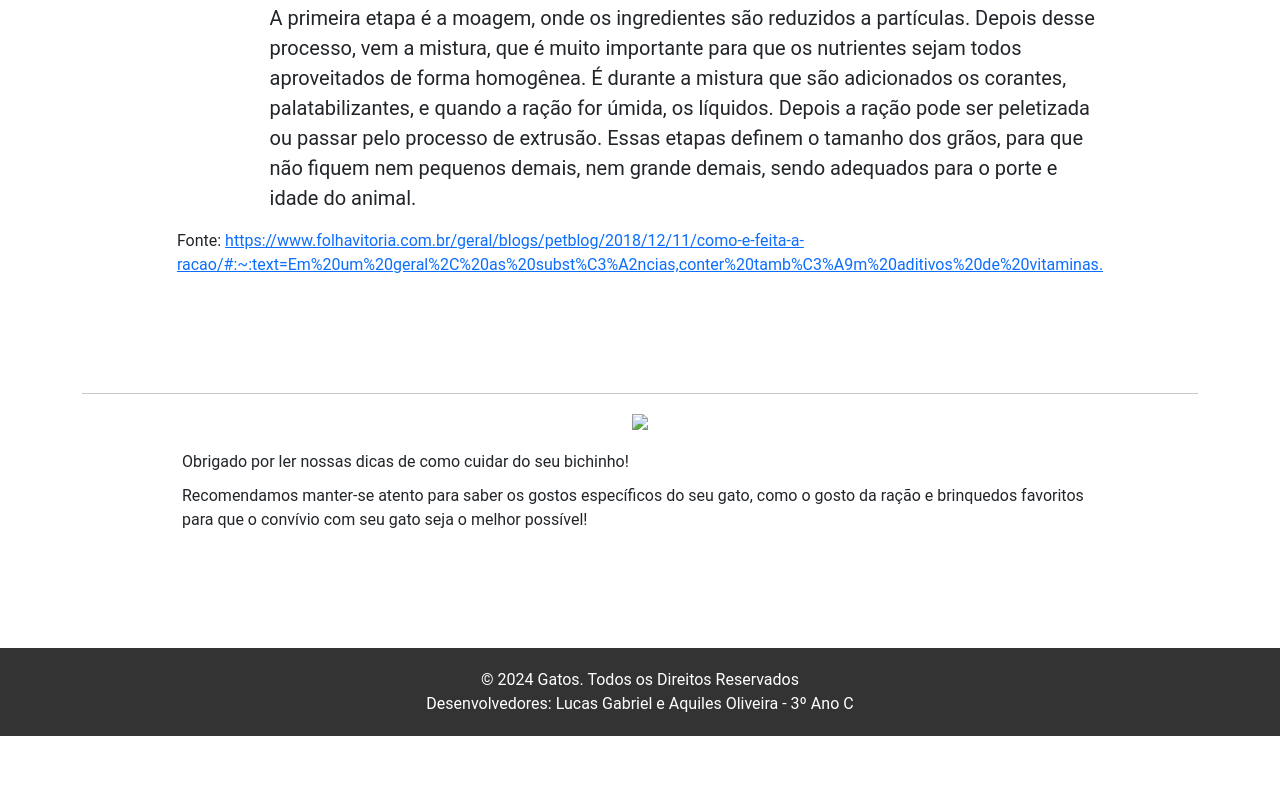
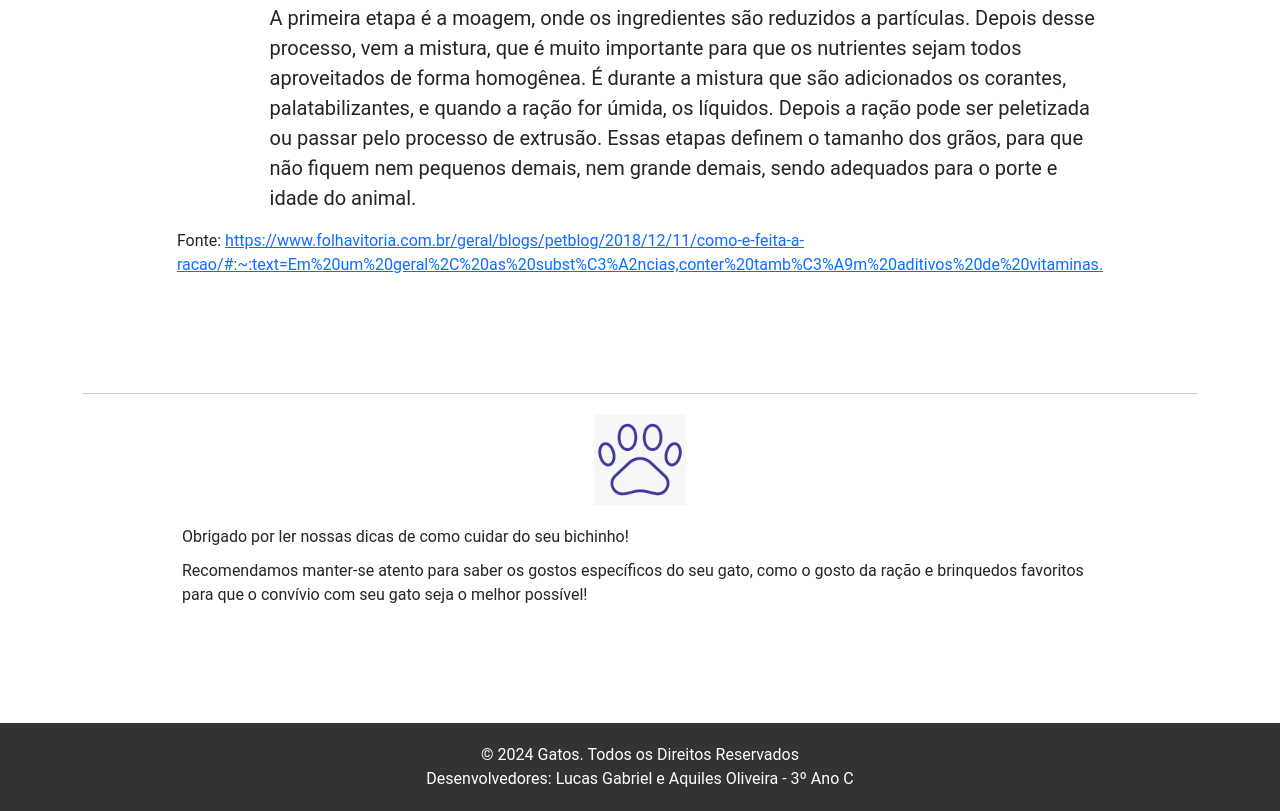
Before and after one commit to NightSK5/ETE-Porto-Digital, a plain HTML site: page pages/gatos/index.html in a window 1280 px wide. Shown: the part 1810-2621 px from the top of the page. Before the commit the page ends 2546 px from the top, so only its background shows below. Drawn offline with nearby package versions, Linux system fonts and the light colour scheme.

Commit message:
update gatos final 2

```diff
--- a/pages/gatos/index.html
+++ b/pages/gatos/index.html
@@ -18,7 +18,7 @@
     <meta name="viewport" content="width=device-width, initial-scale=1.0">
     <title>Gatos</title>
     <link rel="stylesheet" href="style.css">
-    <link rel="shortcut icon" href="favicon_2.jpg" type="image/x-icon">
+    <link rel="shortcut icon" href="img/favicon.jpg" type="image/x-icon">
 </head>
 
 <body>
@@ -109,7 +109,7 @@
             </section>
             <hr>
             <section class="final" id="final">
-                <img class="end-paw" src="img/paws.png">
+                <img class="end-paw" src="img/paws.jpg">
                 <p class="dicas">Obrigado por ler nossas dicas de como cuidar do seu bichinho!</p>
                 <p> Recomendamos manter-se atento para saber os gostos específicos do seu gato, como o gosto da ração e brinquedos favoritos para que o convívio com seu gato seja o melhor possível!</p>
             </section>
```
Also changed, not shown: pages/gatos/img/favicon.jpg (renamed from pages/gatos/favicon_2.jpg), pages/gatos/img/paws.jpg (renamed from pages/gatos/favicon_1.jpg).
